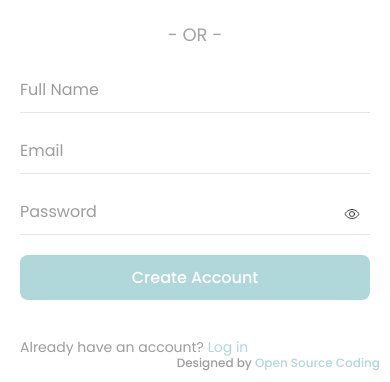
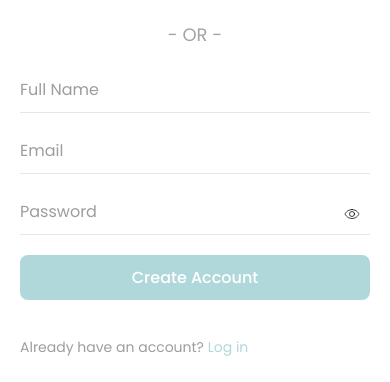
Before and after one commit to codinggujaratweb/Create-Responsive-Full-Page-Signup-Form, a plain HTML site: page index.html in a window 390 px wide. Shown: the part 462-844 px from the top of the page. Drawn offline with Linux system fonts and the light colour scheme.

Commit message:
add new product's / Create-Responsive-Full-Page-Signup-Form

```diff
--- a/index.html
+++ b/index.html
@@ -1,11 +1,13 @@
 <!DOCTYPE html>
 <html lang="en">
+
 <head>
   <meta charset="UTF-8" />
   <meta name="viewport" content="width=device-width, initial-scale=1.0" />
   <link rel="stylesheet" href="style.css" />
   <title>Full-Page Signup Form | CodingGujarat</title>
 </head>
+
 <body>
   <div class="container">
     <div class="left">
@@ -40,12 +42,7 @@
             <input type="password" id="password" />
             <label for="password">Password</label>
             <img src="images/eye.svg" alt="" class="eye" />
-              <img
-                src="images/close-eye.svg"
-                alt=""
-                class="close-eye"
-                style="display: none"
-              />
+            <img src="images/close-eye.svg" alt="" class="close-eye" style="display: none" />
           </div>
           <button class="btn">Create Account</button>
           <p class="bottom-text">
@@ -55,14 +52,7 @@
         </form>
       </div>
     </div>
-      <div class="credits">
-        Designed by
-        <a
-          href="https://www.youtube.com/channel/UCiUtBDVaSmMGKxg1HYeK-BQ"
-          target="_blank"
-          >Open Source Coding</a
-        >
-      </div>
+
   </div>
 </body>
 
@@ -95,4 +85,5 @@
     eye.style.display = "block";
   });
 </script>
+
 </html>
```
Also changed, not shown: preview.png (added). Lines whose indentation alone changed are shown as unchanged.
